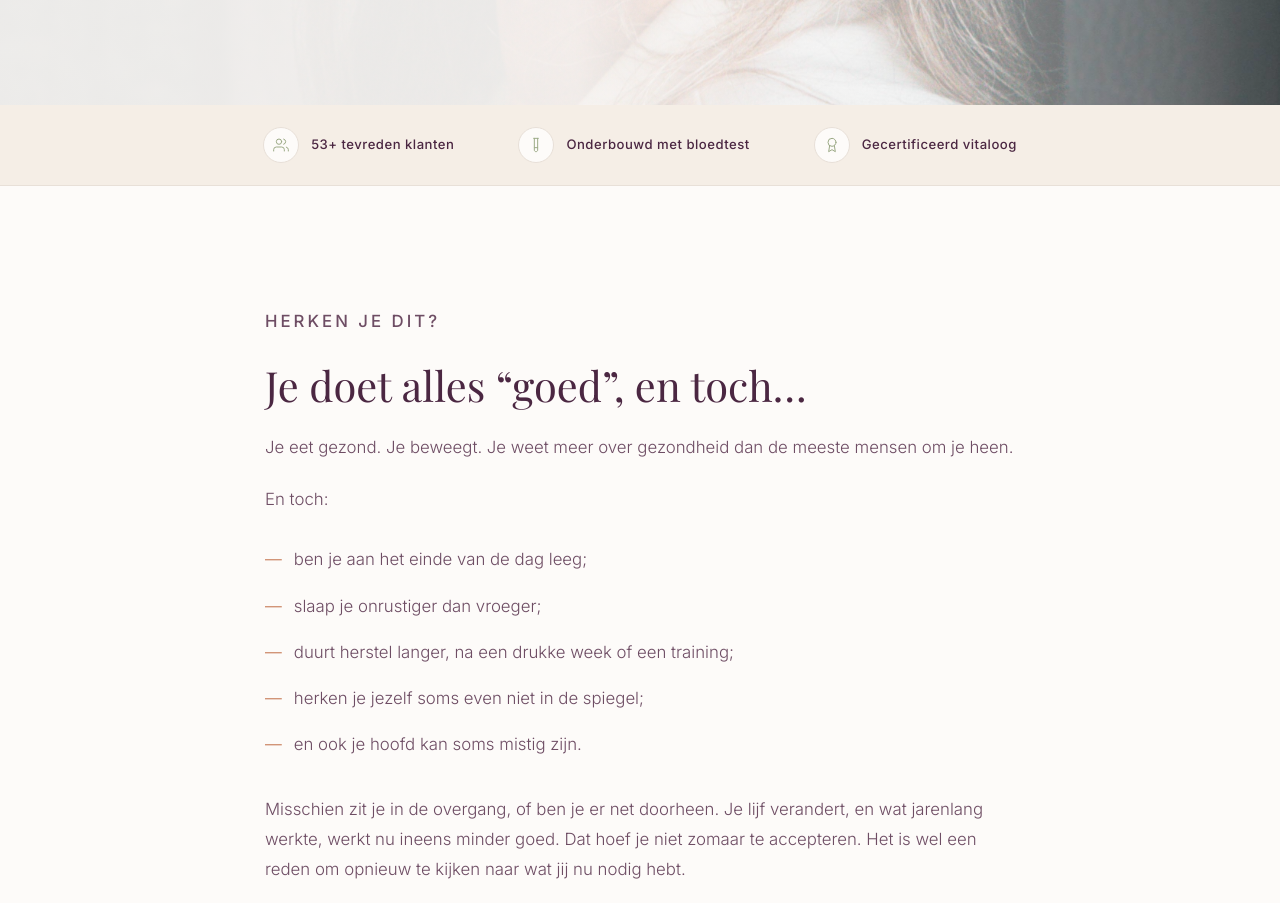
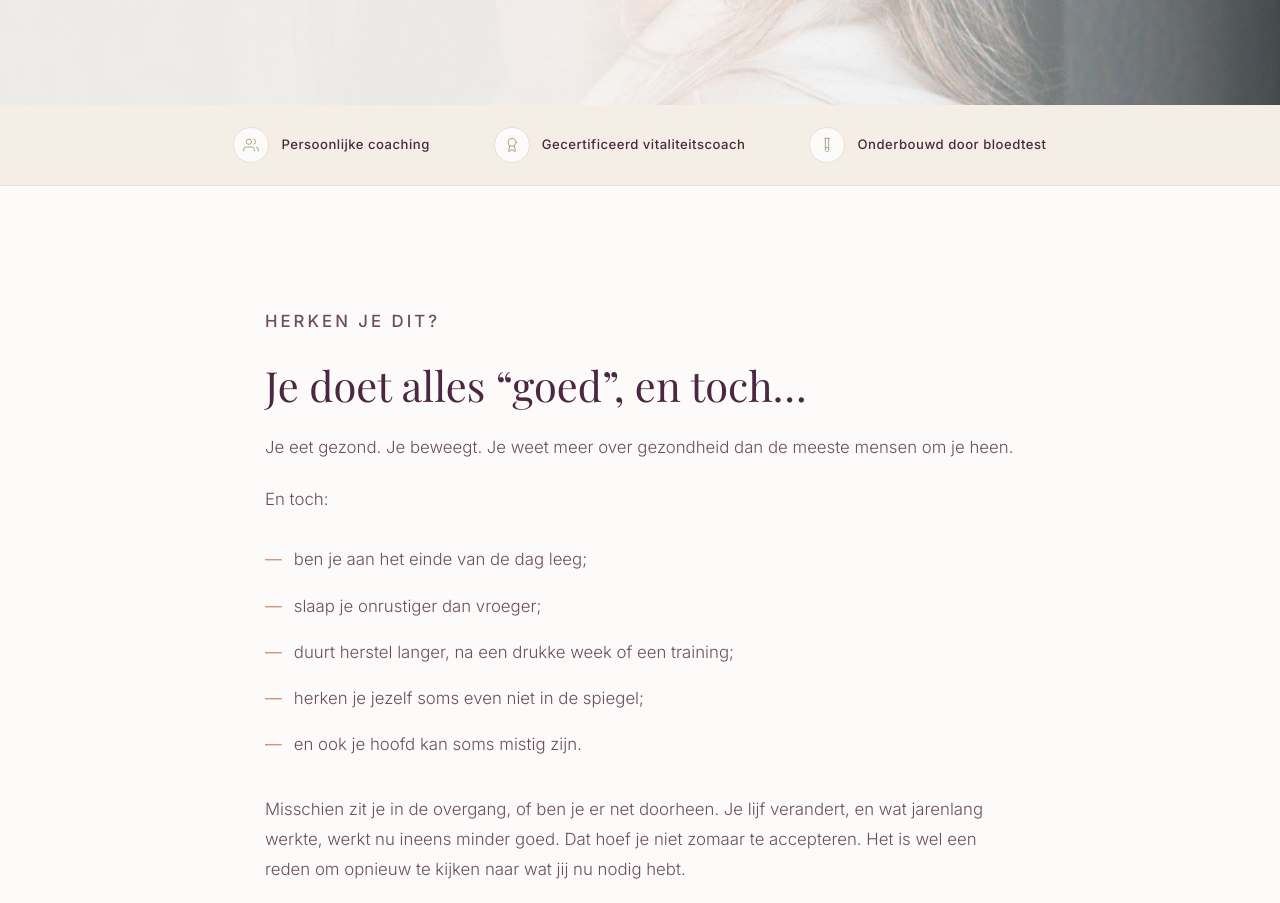
Before and after one commit to joostvanroijen/zinsane-website, a plain HTML site: page index.html in a window 1280 px wide. Shown: the part 900-1803 px from the top of the page. Drawn offline with nearby package versions, Linux system fonts and the light colour scheme; a web font is replaced by a local one.

Commit message:
Social-proof-balk: persoonlijke coaching, gecertificeerd vitaliteitscoach, onderbouwd door bloedtest
- '53+ tevreden klanten' -> 'Persoonlijke coaching'
- 'Gecertificeerd vitaloog' -> 'Gecertificeerd vitaliteitscoach', nu als tweede
- 'Onderbouwd met bloedtest' -> 'Onderbouwd door bloedtest', nu als laatste
- iconen meeverhuisd zodat ze bij de tekst passen

Co-Authored-By: Claude Opus 4.8 <noreply@anthropic.com>
Claude-Session: https://claude.ai/code/session_01HEhRxG5Bg1NgVbdEkyURcD

```diff
--- a/index.html
+++ b/index.html
@@ -738,7 +738,18 @@ footer {
       </svg>
     </div>
     <div>
-      <strong>53+ tevreden klanten</strong>
+      <strong>Persoonlijke coaching</strong>
+    </div>
+  </div>
+  <div class="proof-item fade-in">
+    <div class="proof-icon">
+      <!-- Certificate icon -->
+      <svg viewBox="0 0 24 24" fill="none" stroke="currentColor" stroke-width="1.5" stroke-linecap="round" stroke-linejoin="round" style="color:var(--olive)">
+        <circle cx="12" cy="8" r="6"/><path d="M15.477 12.89 17 22l-5-3-5 3 1.523-9.11"/>
+      </svg>
+    </div>
+    <div>
+      <strong>Gecertificeerd vitaliteitscoach</strong>
     </div>
   </div>
   <div class="proof-item fade-in">
@@ -749,18 +760,7 @@ footer {
       </svg>
     </div>
     <div>
-      <strong>Onderbouwd met bloedtest</strong>
-    </div>
-  </div>
-  <div class="proof-item fade-in">
-    <div class="proof-icon">
-      <!-- Certificate icon -->
-      <svg viewBox="0 0 24 24" fill="none" stroke="currentColor" stroke-width="1.5" stroke-linecap="round" stroke-linejoin="round" style="color:var(--olive)">
-        <circle cx="12" cy="8" r="6"/><path d="M15.477 12.89 17 22l-5-3-5 3 1.523-9.11"/>
-      </svg>
-    </div>
-    <div>
-      <strong>Gecertificeerd vitaloog</strong>
+      <strong>Onderbouwd door bloedtest</strong>
     </div>
   </div>
 </div>
```
